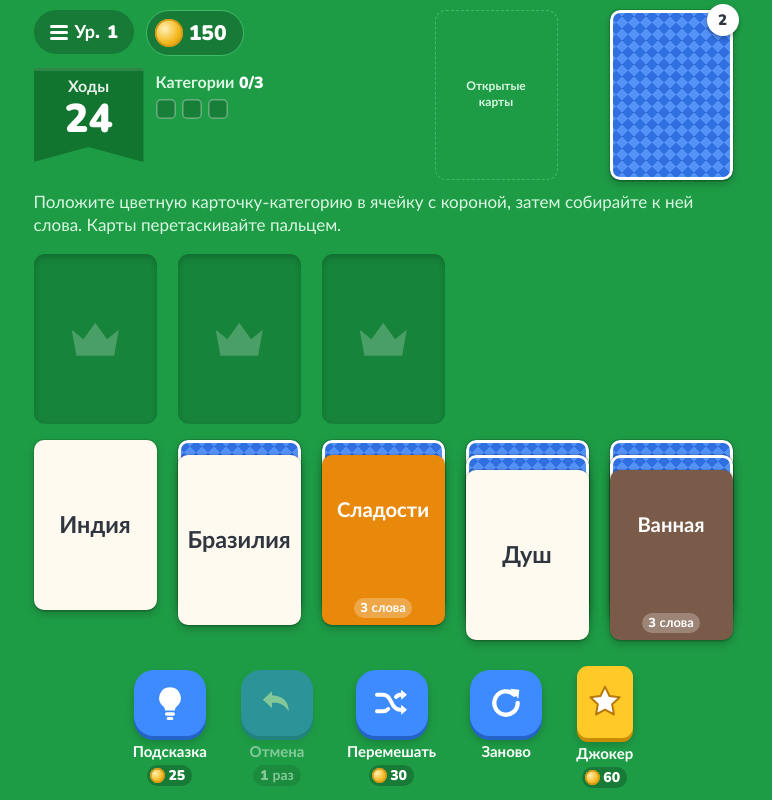
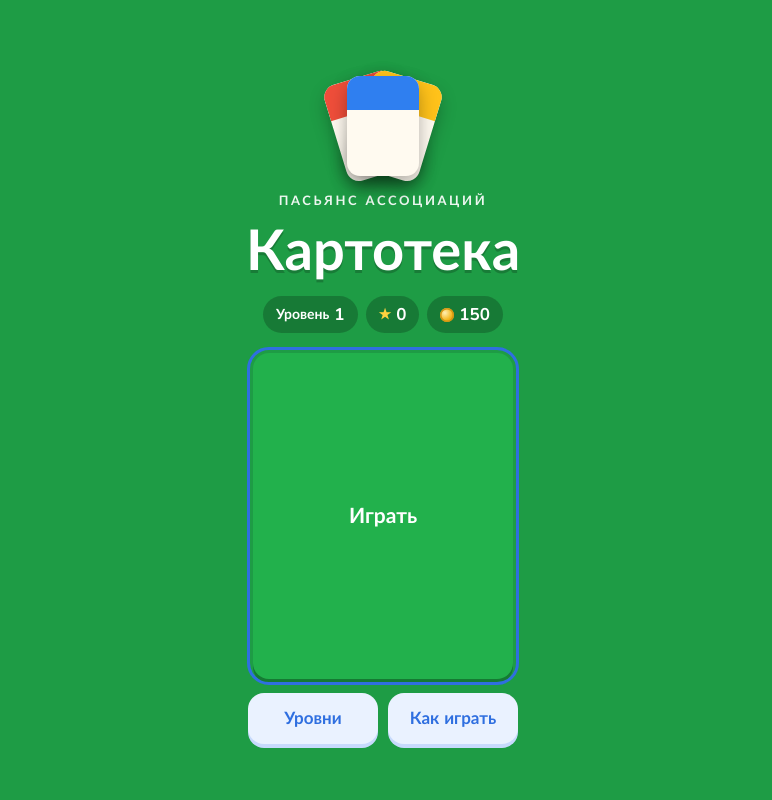
Before and after one commit to Ad-Vitam0/solitaire-associations, a plain HTML site: page index.html in a window 1280 px wide. Shown: the whole page, without its empty margins (257-1029 px from the left). Drawn offline with nearby package versions, Linux system fonts and the light colour scheme.

Commit message:
Add files via upload

```diff
--- a/index.html
+++ b/index.html
@@ -270,6 +270,24 @@ body{background:var(--desk);color:var(--ui);font-family:var(--f-word);overflow:h
 .lv small{font-size:11px;color:#f2a900;letter-spacing:1px;min-height:13px}
 .lv.cur{background:var(--tool);color:#fff;box-shadow:0 3px 0 var(--tool-d)}
 .lv.cur small{color:#fff3a3}
+/* start menu */
+.home{display:flex;flex-direction:column;align-items:center;justify-content:center;gap:14px;min-height:86vh;color:#fff;text-align:center;padding:12px 6px}
+.hcards{position:relative;width:160px;height:120px;margin-bottom:2px}
+.hc{position:absolute;left:50%;bottom:0;width:72px;height:100px;margin-left:-36px;border-radius:13px;background:#fffaf0;box-shadow:0 8px 18px rgba(0,0,0,.3);transform-origin:50% 92%;overflow:hidden}
+.hc::before{content:"";position:absolute;left:0;top:0;right:0;height:34px}
+.hc.r{transform:rotate(-17deg) translateY(-2px);z-index:1}.hc.r::before{background:#ef4e3a}
+.hc.b{transform:rotate(0);z-index:3}.hc.b::before{background:#2f7ff0}
+.hc.y{transform:rotate(17deg) translateY(-2px);z-index:2}.hc.y::before{background:#ffc21a}
+.heyebrow{font-weight:800;letter-spacing:.2em;text-transform:uppercase;font-size:13px;opacity:.92}
+.htitle{font-weight:900;font-size:clamp(40px,12vw,56px);line-height:1;margin:0;text-shadow:0 3px 0 rgba(0,0,0,.2)}
+.hstats{display:flex;gap:8px;flex-wrap:wrap;justify-content:center;margin:2px 0 6px}
+.hchip{display:inline-flex;align-items:center;gap:5px;background:rgba(0,0,0,.22);border-radius:999px;padding:7px 13px;font-weight:800;font-size:14px}
+.hchip b{font-size:17px;font-variant-numeric:tabular-nums}
+.hchip .star{color:#ffd23f}
+.hplay{font-size:21px;padding:16px;min-width:min(260px,80vw)}
+.hrow{display:flex;gap:10px;flex-wrap:wrap;justify-content:center}
+.home .sbtn.soft{min-width:130px}
+.home .coin{width:14px;height:14px}
 </style>
 
 <div class="app" id="app" lang="ru">
@@ -792,7 +810,7 @@ function reshuffle(){
 function restart(){if(busy)return;loadLevel(S.L,false)}
 $('#bUndo').onclick=undo;$('#bHint').onclick=hint;$('#bRestart').onclick=restart;$('#bShuffle').onclick=reshuffle;$('#bJoker').onclick=joker;
 document.addEventListener('keydown',e=>{
-  if(ovOpen){if(e.key==='Escape'&&!document.querySelector('.lose'))closeOv();return}
+  if(ovOpen){if(e.key==='Escape'&&!document.querySelector('.lose, .home'))closeOv();return}
   if((e.ctrlKey||e.metaKey)&&e.key==='z'){e.preventDefault();undo()}
   else if(e.key===' '&&e.target===document.body){e.preventDefault();draw()}
 });
@@ -829,7 +847,7 @@ function hideToast(){clearTimeout(toastTimer);$('#toastHost').innerHTML=''}
 function stuckToast(){toast('Похоже, ходов больше нет. Отмените ход, позовите джокера или начните уровень заново.',
   '<button class="btn primary" data-t="undo" type="button">Отменить ход</button><button class="btn" data-t="joker" type="button">Джокер · 60</button><button class="btn" data-t="restart" type="button">Заново</button><button class="btn" data-t="close" type="button">Закрыть</button>')}
 function openOv(html){ovOpen=true;const host=$('#ovHost');host.innerHTML=`<div class="ov"><div class="sheet" role="dialog" aria-modal="true">${html}</div></div>`;
-  host.querySelector('.ov').addEventListener('pointerdown',e=>{if(e.target.classList.contains('ov')&&!host.querySelector('.lose'))closeOv()});
+  host.querySelector('.ov').addEventListener('pointerdown',e=>{if(e.target.classList.contains('ov')&&!host.querySelector('.lose, .home'))closeOv()});
   const f=host.querySelector('.sbtn.go')||host.querySelector('.lv.cur')||host.querySelector('.sbtn');if(f)f.focus()}
 function closeOv(){ovOpen=false;$('#ovHost').innerHTML=''}
 function starsFor(){
@@ -879,8 +897,9 @@ function levels(){
   openOv(`<div class="band blue"><div class="eyebrow">Все уровни открыты</div><h2>Выбери уровень</h2></div>
    <div class="sbody"><div class="grid">${g}</div>
      <p class="note">Каждые 4 уровня добавляется категория. С 5 уровня — замки, с 13 — замки на два ключа, с 25 — два замка сразу.</p>
-     <div class="acts2"><button class="sbtn soft" id="oHelp" type="button">Правила</button><button class="sbtn" id="oClose" type="button">Закрыть</button></div></div>`);
+     <div class="acts2"><button class="sbtn soft" id="oHelp" type="button">Правила</button><button class="sbtn soft" id="oHome" type="button">Главная</button><button class="sbtn" id="oClose" type="button">Закрыть</button></div></div>`);
   $('#oHelp').onclick=()=>{closeOv();help()};
+  $('#oHome').onclick=()=>{closeOv();homeMenu()};
   document.querySelectorAll('.lv').forEach(b=>b.onclick=()=>{closeOv();loadLevel(+b.dataset.l,false)});
   $('#oClose').onclick=closeOv;
 }
@@ -901,14 +920,37 @@ function help(){
    <div class="stat"><span class="k">+5 ходов</span><span class="v" style="font-size:20px"><i class="coin"></i>50</span></div>
   </div>
   <p class="note">Джокер сам кладёт нужную карту в категорию, откуда угодно. Отмена бесплатна, но только один раз подряд и без возврата хода. Монеты дают за пройденные уровни.</p>
-  <div class="acts2"><button class="sbtn go" id="oClose" type="button">Понятно</button></div></div>`);
-  $('#oClose').onclick=closeOv;
+  <div class="acts2"><button class="sbtn soft" id="oHome" type="button">Главная</button><button class="sbtn go" id="oClose" type="button">Понятно</button></div></div>`);
+  $('#oClose').onclick=closeOv;$('#oHome').onclick=()=>{closeOv();homeMenu()};
 }
-$('#bLevels').onclick=levels;
+let deferredPrompt=null;
+window.addEventListener('beforeinstallprompt',(e)=>{e.preventDefault();deferredPrompt=e;});
+function totalStars(){return Object.values(PROG.best).reduce((a,b)=>a+(b||0),0)}
+function homeMenu(){
+  const resume=!!(S&&(S.L>1||S.moves>0));
+  const lvl=PROG.level||1, stars=totalStars();
+  const inst=deferredPrompt?'<button class="sbtn soft" id="hInstall" type="button">\u2b07 Установить приложение</button>':'';
+  openOv(`<div class="home">
+     <div class="hcards" aria-hidden="true"><i class="hc r"></i><i class="hc b"></i><i class="hc y"></i></div>
+     <div class="heyebrow">пасьянс ассоциаций</div>
+     <h1 class="htitle">Картотека</h1>
+     <div class="hstats"><span class="hchip">Уровень <b>${lvl}</b></span><span class="hchip"><span class="star">★</span> <b>${stars}</b></span><span class="hchip"><i class="coin"></i> <b>${PROG.coins}</b></span></div>
+     <button class="sbtn go hplay" id="hPlay" type="button">${resume?'Продолжить':'Играть'}</button>
+     <div class="hrow"><button class="sbtn soft" id="hLevels" type="button">Уровни</button><button class="sbtn soft" id="hHelp" type="button">Как играть</button></div>
+     ${inst}
+   </div>`);
+  const host=$('#ovHost');const ov=host.querySelector('.ov');if(ov)ov.style.background='var(--desk)';
+  const sh=host.querySelector('.sheet');if(sh){sh.style.background='transparent';sh.style.boxShadow='none';sh.style.animation='none';}
+  $('#hPlay').onclick=closeOv;
+  $('#hLevels').onclick=()=>{closeOv();levels()};
+  $('#hHelp').onclick=()=>{closeOv();help()};
+  const ib=$('#hInstall');if(ib)ib.onclick=async()=>{const d=deferredPrompt;deferredPrompt=null;ib.remove();try{d.prompt();await d.userChoice;}catch(e){}};
+}
+$('#bLevels').onclick=homeMenu;
 let rz;window.addEventListener('resize',()=>{clearTimeout(rz);rz=setTimeout(()=>{layout();render()},80)});
 NC=(Math.min(innerWidth,screen.width||innerWidth)>=700&&innerHeight>=560)?5:4;
 document.documentElement.classList.toggle('wide',NC===5);
-layout();loadLevel(PROG.level||1,true);
+layout();loadLevel(PROG.level||1,true);homeMenu();
 </script>
 
 <script>
--- a/sw.js
+++ b/sw.js
@@ -1,5 +1,5 @@
 /* Пасьянс Картотека — service worker для офлайна */
-const VERSION = 'kartoteka-v1';
+const VERSION = 'kartoteka-v2';
 const CORE = [
   './',
   './index.html',
```
